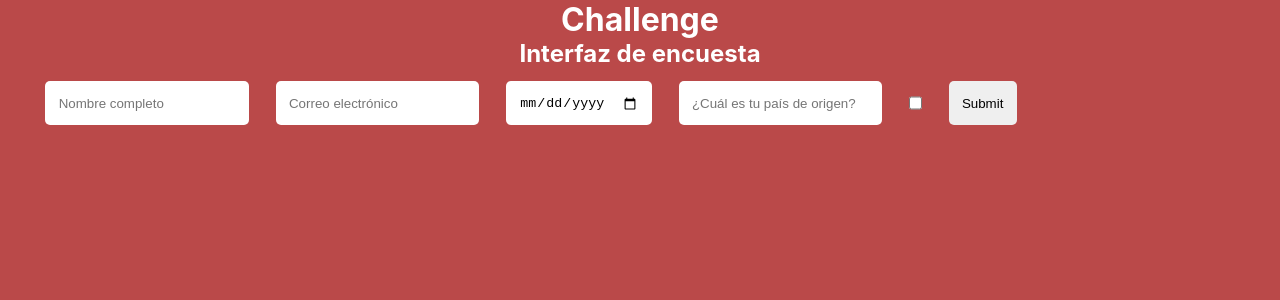
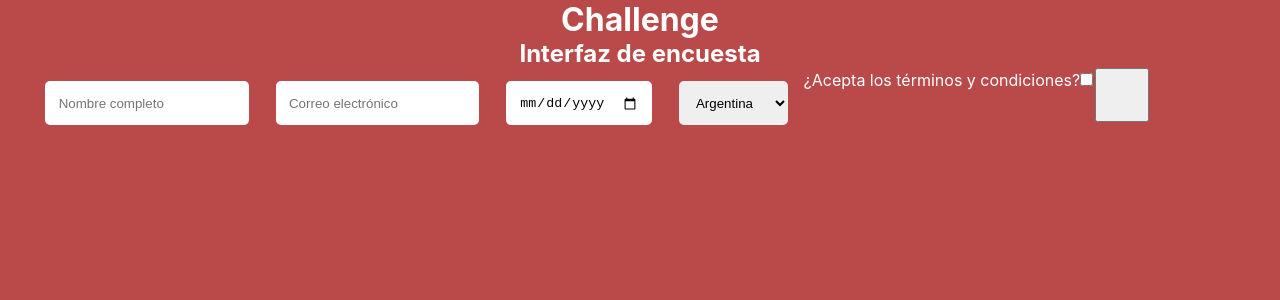
Before and after one commit to ail3ngrimaldi/challenge, a React (Create React App) app: page / in a window 1280 px wide. Shown: the top 300 px of the page. Built offline with nearby package versions, Linux system fonts and the light colour scheme.

Commit message:
sort of hardcoded but managed to consume the json file and render everything almost OK

```diff
--- a/src/App.css
+++ b/src/App.css
@@ -12,9 +12,13 @@
   padding: 1em;
 }
 
-.label__form {
-  color: red !important;
-  background-color: rgb(255, 255, 255);
+.label__checkbox {
+  margin: 2px;
+}
+
+.button__form {
+  width:50px;
+  height: 50px;
 }
 
 .form {
--- a/src/App.jsx
+++ b/src/App.jsx
@@ -2,7 +2,7 @@ import './App.css';
 import items from './db.json';
 
 const Select = () =>
-  <select>{
+  <select className='input__form'>{
     items.items[3].options.map( (i) =>
       <option key={i.value}>{i.label}</option> )
   }</select>;
@@ -12,9 +12,47 @@ function App() {
     <div className='App' >
         <h1>Challenge</h1>
         <h2>Interfaz de encuesta</h2>
-        <form className='form'>
-        {items.items.map( i =>
+            <form className='form'>
+              <input
+                className='input__form name'
+                type={items.items[0].type}
+                placeholder={items.items[0].label}
+                name={items.items[0].name}
+                required
+              />
+              <input
+                 className='input__form mail'
+                 type={items.items[1].type}
+                 placeholder={items.items[1].label}
+                 name={items.items[1].name}
+                 required
+              />
+              <input
+                  className='input__form date'
+                  type={items.items[2].type}
+                  placeholder={items.items[2].label}
+                  name={items.items[2].name}
+                  required
+              />
+              <Select/>
+              <label className='label__checkbox'>
+                {items.items[4].label}
+                <input
+                  type={items.items[4].type}
+                  name={items.items[4].name}
+                  required
+                  />
+              </label>
+              <button
+                className='button__form'
+                type={items.items[5].type}
+                placeholder={items.items[5].label}
+              />
+
+        {/*Nice to acomplish pero probare otra forma y luego vere si se puede refactorizar*/}
+        {/* {items.items.map( i =>
           <>
+          {/*label no se está renderizando:
           <label
             className='label__form'
             label={i.label}
@@ -27,12 +65,9 @@ function App() {
             key={i.name}
             placeholder={i.label}
           >
-
           </input>
-
           </>
-        )}
-        {/* <Select/> */}
+        )} */}
         </form>
     </div>
   );
```
